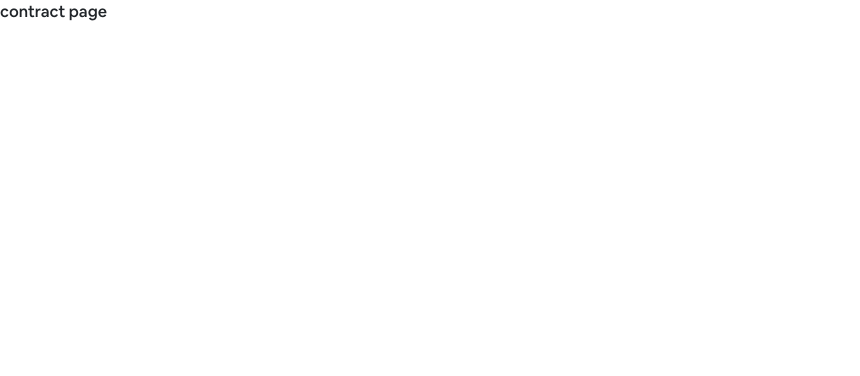
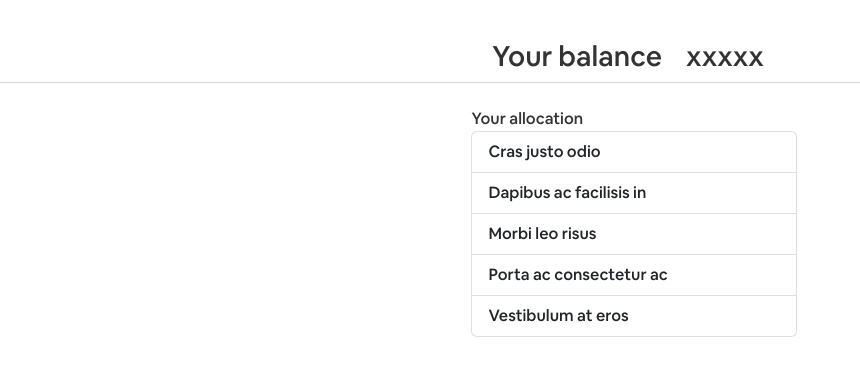
Before and after one commit to royc0003/some-awesome-sodium, a Next.js app: page /contract in a window 1280 px wide. Shown: the top 376 px of the page, without its empty margins (0-860 px from the left). Built offline with nearby package versions, Linux system fonts and the light colour scheme.

Commit message:
feat: included contract page

```diff
--- a/pages/contract.js
+++ b/pages/contract.js
@@ -1,3 +1,33 @@
+import Stack from "react-bootstrap/Stack";
+import Row from "react-bootstrap/Row";
+import Col from "react-bootstrap/Col";
+import styles from "../styles/Contract.module.scss";
+import ListGroup from "react-bootstrap/ListGroup";
+
 export default function contract() {
-  return <div>contract page</div>;
+  return (
+    <Stack direction="vertical" className={styles.mainBody} gap={4}>
+      <div className={styles.header}>
+        <Row className={styles.header} xs="auto">
+          <Col>
+            <h3>Your balance</h3>
+          </Col>
+          <Col>
+            <h3>xxxxx</h3>
+          </Col>
+        </Row>
+        <div className={styles.divider}></div>
+      </div>
+      <Row className={styles.listing}>
+        <Row className={styles.listingTitle}>Your allocation</Row>
+        <ListGroup>
+          <ListGroup.Item>Cras justo odio</ListGroup.Item>
+          <ListGroup.Item>Dapibus ac facilisis in</ListGroup.Item>
+          <ListGroup.Item>Morbi leo risus</ListGroup.Item>
+          <ListGroup.Item>Porta ac consectetur ac</ListGroup.Item>
+          <ListGroup.Item>Vestibulum at eros</ListGroup.Item>
+        </ListGroup>
+      </Row>
+    </Stack>
+  );
 }
--- a/pages/main.js
+++ b/pages/main.js
@@ -11,7 +11,6 @@ export default function main() {
 
   const goToEditPage = () => {
     router.push("/contract");
-    console.log("routing");
   };
   return (
     <Stack direction="vertical" className={styles.mainBody} gap={2}>
--- /dev/null
+++ b/styles/Contract.module.scss
@@ -0,0 +1,26 @@
+@use 'base/typography';
+@use 'base/colors';
+
+
+/*
+Sass for contract page
+*/
+.mainBody {
+    width: 100%;
+    display: flex;
+    justify-content: center;
+    align-items: center;
+    font-family: typography.$airbnb-md;
+    color: colors.$black-main;
+}
+
+.header {
+    margin-top: 20px;
+    width: 100%;
+    justify-content: center;
+}
+.divider {
+    border-bottom: 1px solid lightgray;
+    flex-grow: 1;
+    width: 100%;
+  }
```
